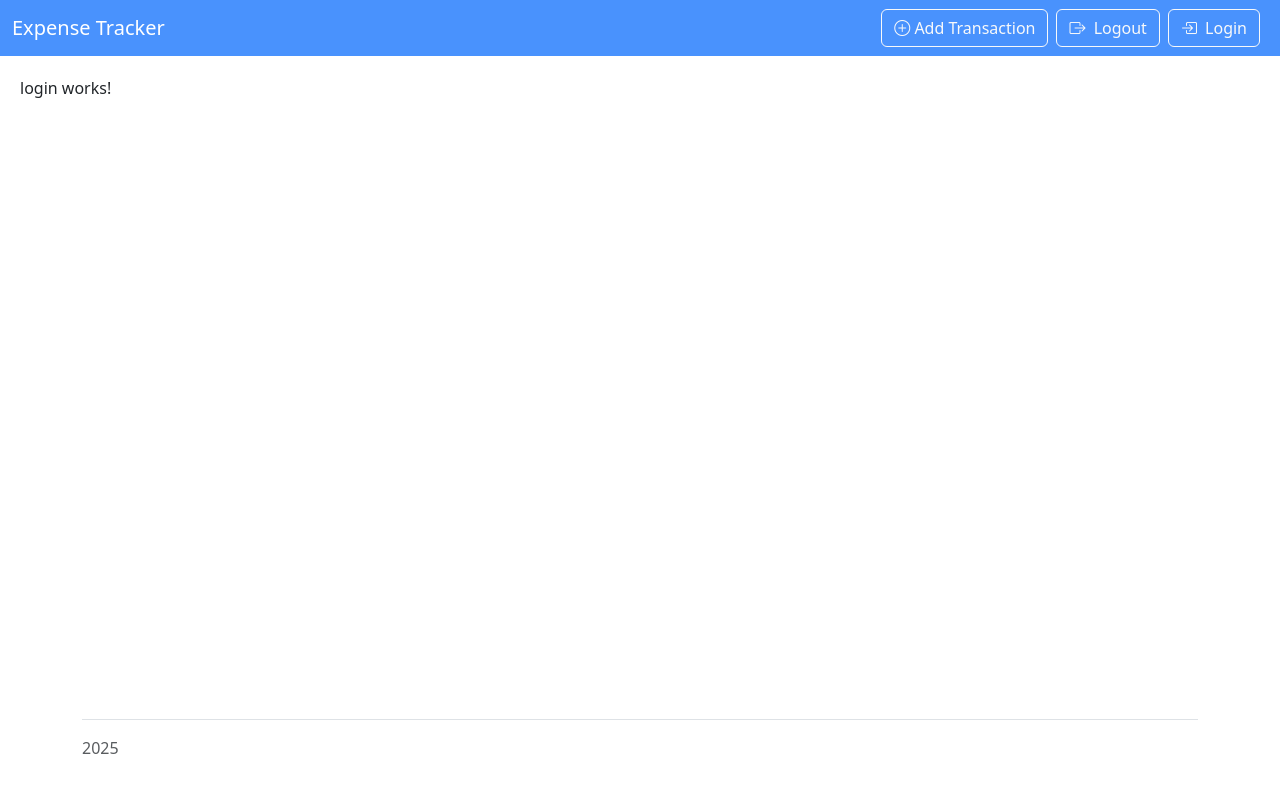
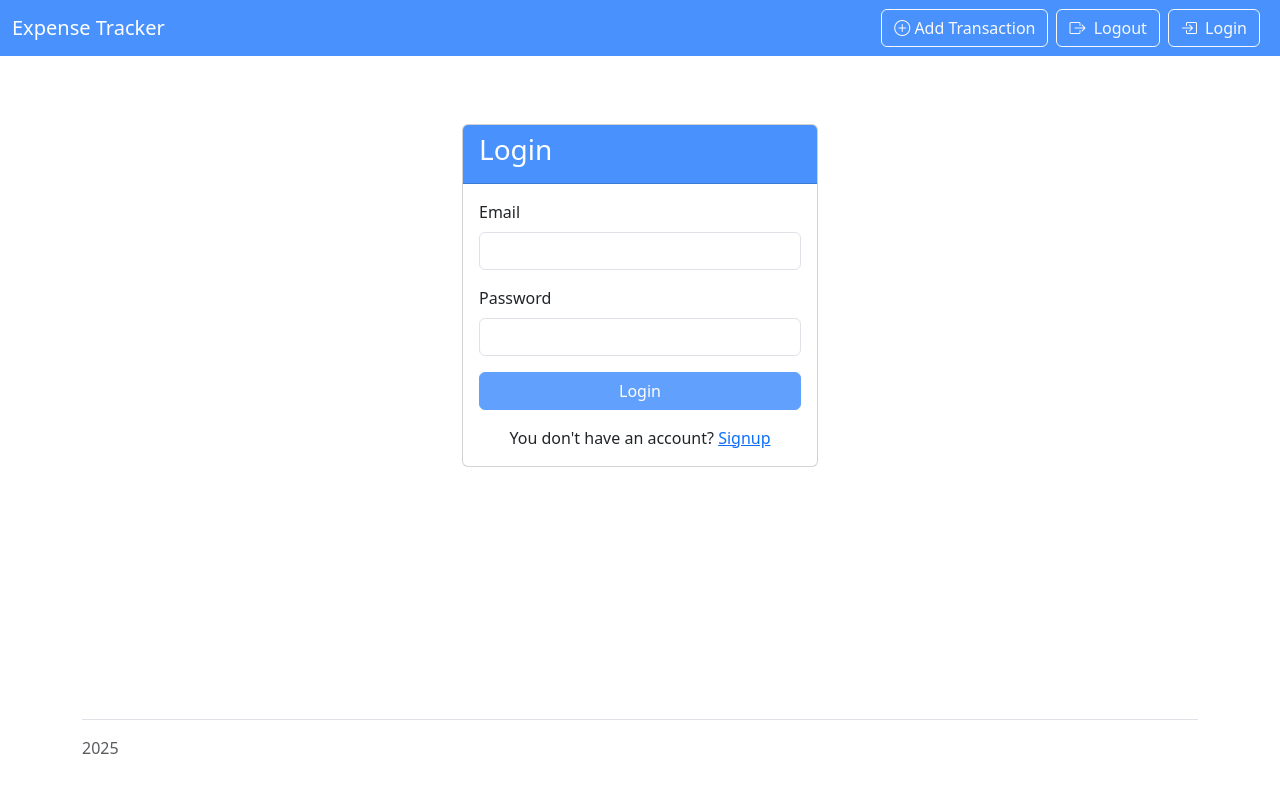
Before and after one commit to NaveenManjappa/angular-dotnet-playground, an Angular app in the folder ExpensesTracker/Expenses.UI/: page /login in a window 1280 px wide. Shown: the top 792 px of the page. Built offline with nearby package versions, Linux system fonts and the light colour scheme.

Commit message:
ExpensesTracker Implement login form

```diff
--- a/ExpensesTracker/Expenses.UI/src/app/components/login/login.html
+++ b/ExpensesTracker/Expenses.UI/src/app/components/login/login.html
@@ -1 +1,63 @@
-<p>login works!</p>
+<div class="container">
+  <div class="row justify-content-center">
+    <div class="col-md-6 col-lg-4">
+      <div class="card mt-5">
+        <div class="card-header bg-primary bg-opacity-75">
+          <h3 class="card-title text-white">Login</h3>
+        </div>
+        <div class="card-body">
+          @if (errorMsg) {
+          <div class="alert alert-danger">{{ errorMsg }}</div>
+          }
+          <form [formGroup]="loginForm" (ngSubmit)="onSubmit()">
+            <div class="mb-3">
+              <label for="email" class="form-label">Email</label>
+              <input
+                type="email"
+                class="form-control"
+                id="email"
+                formControlName="email"
+                [ngClass]="{
+                  'is-invalid': hasError('email', 'required') || hasError('email', 'email')
+                }"
+              />
+              @if(hasError('email','required')){
+              <div class="invalid-feedback">Email is required</div>
+              } @if(hasError('email','email')){
+              <div class="invalid-feedback">Email address should be valid</div>
+              }
+            </div>
+
+            <div class="mb-3">
+              <label for="password" class="form-label">Password</label>
+              <input
+                type="password"
+                class="form-control"
+                id="password"
+                formControlName="password"
+                [ngClass]="{
+                  'is-invalid':
+                    hasError('password', 'required') || hasError('password', 'minlength')
+                }"
+              />
+              @if(hasError('password','required')){
+              <div class="invalid-feedback">Password is required</div>
+              } @if(hasError('password','minlength')){
+              <div class="invalid-feedback">Password should be atleast 6 characters in length</div>
+              }
+            </div>
+
+            <div class="d-grid">
+              <button type="submit" class="btn btn-primary" [disabled]="!loginForm.valid">
+                Login
+              </button>
+              <div class="text-center mt-3">
+                You don't have an account? <a [routerLink]="'/signup'">Signup</a>
+              </div>
+            </div>
+          </form>
+        </div>
+      </div>
+    </div>
+  </div>
+</div>
--- a/ExpensesTracker/Expenses.UI/src/app/components/login/login.ts
+++ b/ExpensesTracker/Expenses.UI/src/app/components/login/login.ts
@@ -1,11 +1,51 @@
-import { Component } from '@angular/core';
+import { CommonModule } from '@angular/common';
+import { Component, inject } from '@angular/core';
+import { FormBuilder, FormGroup, ReactiveFormsModule, Validators } from '@angular/forms';
+import { Router, RouterLink, RouterModule } from '@angular/router';
+import { AuthService } from '../../services/auth';
 
 @Component({
   selector: 'app-login',
-  imports: [],
+  imports: [CommonModule,ReactiveFormsModule,RouterModule],
   templateUrl: './login.html',
   styleUrl: './login.css'
 })
 export class Login {
+loginForm:FormGroup;
+  errorMsg:string | null = null;
+
+  fb:FormBuilder=inject(FormBuilder);
+  authService:AuthService = inject(AuthService);
+  router:Router = inject(Router);
+
+  constructor() {
+    this.loginForm = this.fb.group({
+      email: ['',[Validators.required,Validators.email]],
+      password:['',[Validators.required,Validators.minLength(6)]]
+    });
+
+  }
+
+  hasError(controlName:string,errorName:string):boolean {
+    const control = this.loginForm.get(controlName);
+    return (control?.touched || control?.dirty) && control.hasError(errorName) || false;
+  }
+  onSubmit():void{
+    console.log(this.loginForm.value);
+    this.errorMsg=null;
+    if(this.loginForm.valid){
+      this.authService.login(this.loginForm.value)
+      .subscribe({
+        next:()=>{
+          this.router.navigate(['/transactions']);
+        },
+        error:(error) => {
+          console.log('Error',error);
+          this.errorMsg=error.error || 'An error occured during login. Please try again'
+        }
+      })
+    }
+  }
+
 
 }
```
